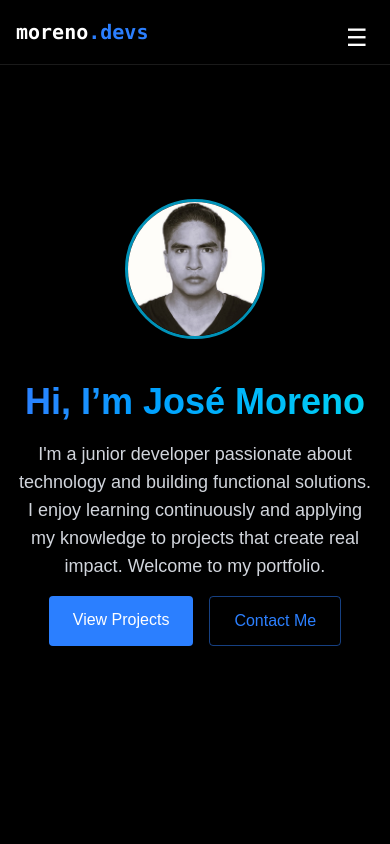
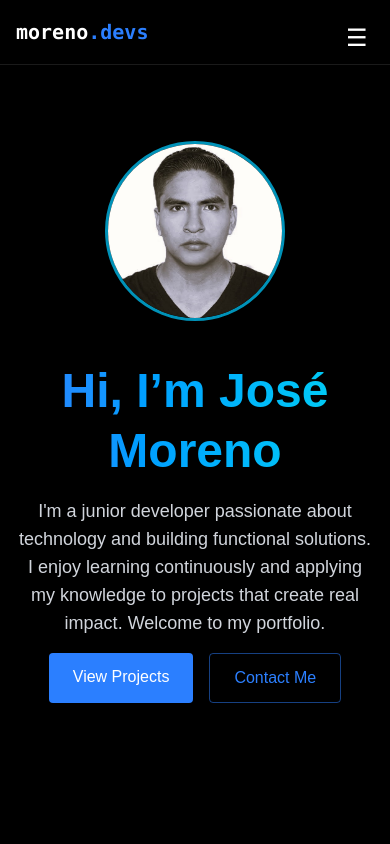
Before and after one commit to JoseMoreno7/MorenoDevs, a React (Vite) app: page / in a window 390 px wide. Shown: the top 844 px of the page. Built offline with nearby package versions, Linux system fonts and the light colour scheme.

Commit message:
Haciendo mas responsivo el home

```diff
--- a/src/components/sections/Home.jsx
+++ b/src/components/sections/Home.jsx
@@ -13,12 +13,12 @@ export const Home = () => {
                     <img
                     src={profileImg}
                     alt="José Moreno"
-                    className="w-35 h-35 md:w-60 md:h-60 object-cover rounded-full border-3 border-cyan-600 shadow-lg"
+                    className="w-45 h-45 md:w-65 md:h-65 object-cover rounded-full border-3 border-cyan-600 shadow-lg"
                     />
                 </div>
 
                 <div className="text-center md:text-left">
-                    <h1 className="text-4xl md:text-6xl font-bold mb-4 bg-gradient-to-r
+                    <h1 className="text-5xl md:text-6xl font-bold mb-4 bg-gradient-to-r
                     from-blue-500 to-cyan-400 bg-clip-text text-transparent leading-tight"
                     >
                         Hi, I’m José Moreno
```
